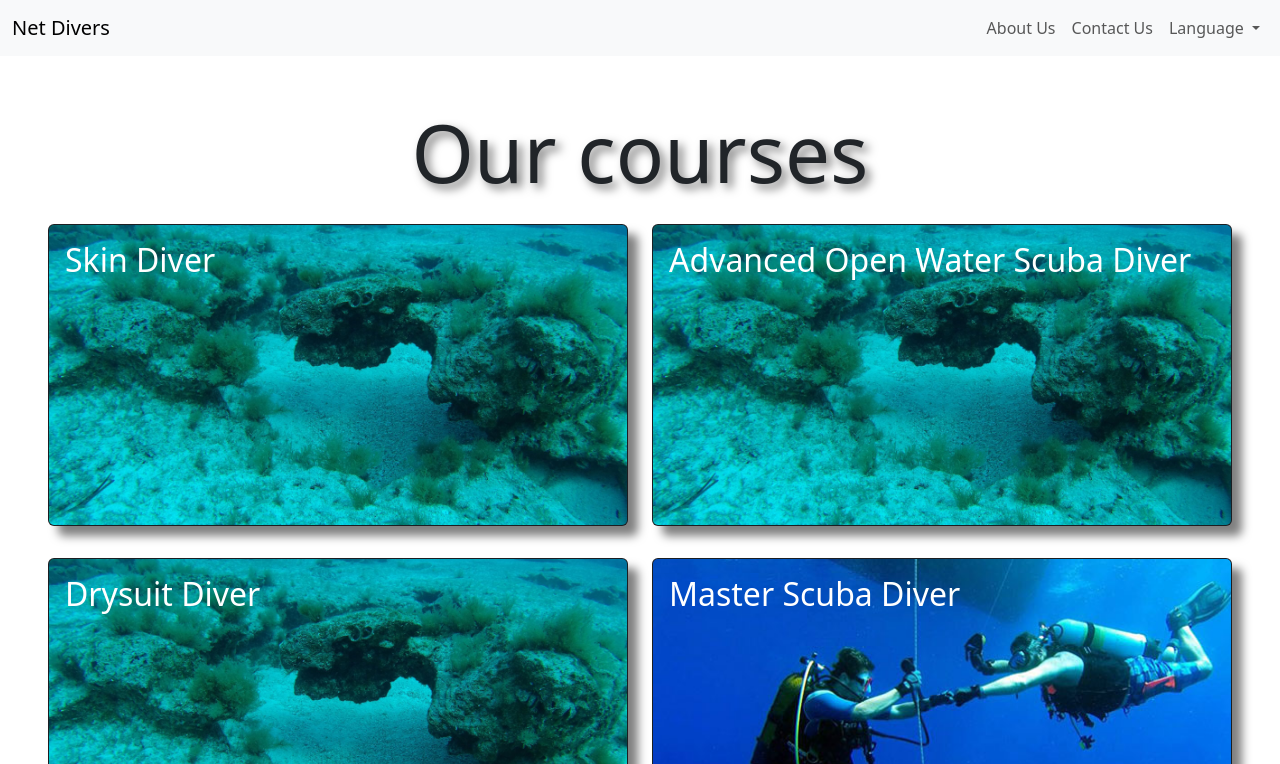
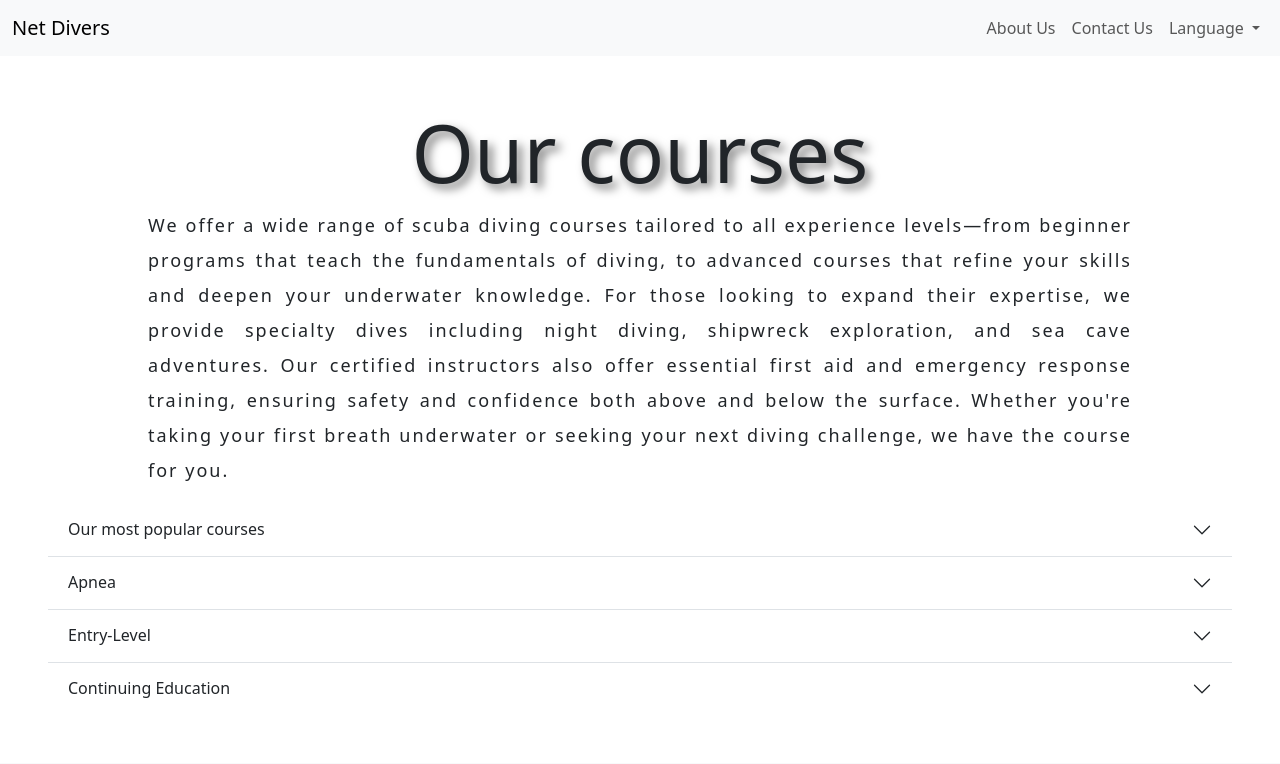
Before and after one commit to parides55/net-divers-flask-i18next, a Flask app: page /courses_and_services in a window 1280 px wide. Shown: the top 764 px of the page. Run offline with Flask 3, Linux system fonts and the light colour scheme.

Commit message:
add accordion to separate the courses by category

```diff
--- a/templates/courses_and_services.html
+++ b/templates/courses_and_services.html
@@ -6,7 +6,7 @@
     <div class="row text-center">
         <h1 class="page-titles">{{ _('Our courses') }}</h1>
     </div>
-    <!-- <div class="row">
+    <div class="row about_us_paragraphs">
         <p>
             {{ _("We offer a wide range of scuba diving courses tailored to all experience levels—from
             beginner programs that teach the fundamentals of diving, to advanced courses that
@@ -17,9 +17,19 @@
             and below the surface. Whether you're taking your first breath underwater or seeking
             your next diving challenge, we have the course for you.") }}
         </p>
-    </div> -->
+    </div>
     <div class="row">
+        <div class="accordion accordion-flush" id="accordionFlushExample">
+            <div class="accordion-item">
+                <h2 class="accordion-header">
+                <button class="accordion-button collapsed" type="button" data-bs-toggle="collapse" data-bs-target="#flush-collapseOne" aria-expanded="false" aria-controls="flush-collapseOne">
+                    {{ _("Our most popular courses") }}
+                </button>
+                </h2>
+                <div id="flush-collapseOne" class="accordion-collapse collapse" data-bs-parent="#accordionFlushExample">
+                    <div class="accordion-body">
                         {% for course in courses %}
+                            {% if course.popular == 'yes' %}
                                 <div class="col-lg-6 my-3">
                                     <div class="card text-bg-dark">
                                         <img src="{{ course.image }}" class="course-image card-img" alt="Course image">
@@ -28,8 +38,81 @@
                                         </div>
                                     </div>
                                 </div>
+                            {% endif %}
                         {% endfor %}
                     </div>
                 </div>
-
+            </div>
+            <div class="accordion-item">
+                <h2 class="accordion-header">
+                <button class="accordion-button collapsed" type="button" data-bs-toggle="collapse" data-bs-target="#flush-collapseTwo" aria-expanded="false" aria-controls="flush-collapseTwo">
+                    {{ _("Apnea") }}
+                </button>
+                </h2>
+                <div id="flush-collapseTwo" class="accordion-collapse collapse" data-bs-parent="#accordionFlushExample">
+                    <div class="accordion-body">
+                        {% for course in courses %}
+                            {% if course.category == 'Apnea' %}
+                                <div class="col-lg-6 my-3">
+                                    <div class="card text-bg-dark">
+                                        <img src="{{ course.image }}" class="course-image card-img" alt="Course image">
+                                        <div class="card-img-overlay">
+                                            <h2 class="card-title">{{ course.title }}</h2>
+                                        </div>
+                                    </div>
+                                </div>
+                            {% endif %}
+                        {% endfor %}
+                    </div>
+                </div>
+            </div>
+            <div class="accordion-item">
+                <h2 class="accordion-header">
+                <button class="accordion-button collapsed" type="button" data-bs-toggle="collapse" data-bs-target="#flush-collapseThree" aria-expanded="false" aria-controls="flush-collapseThree">
+                    {{ _("Entry-Level") }}
+                </button>
+                </h2>
+                <div id="flush-collapseThree" class="accordion-collapse collapse" data-bs-parent="#accordionFlushExample">
+                    <div class="accordion-body">
+                        {% for course in courses %}
+                            {% if course.category == 'Entry-Level' %}
+                                <div class="col-lg-6 my-3">
+                                    <div class="card text-bg-dark">
+                                        <img src="{{ course.image }}" class="course-image card-img" alt="Course image">
+                                        <div class="card-img-overlay">
+                                            <h2 class="card-title">{{ course.title }}</h2>
+                                        </div>
+                                    </div>
+                                </div>
+                            {% endif %}
+                        {% endfor %}
+                    </div>
+                </div>
+            </div>
+            <div class="accordion-item">
+                <h2 class="accordion-header">
+                <button class="accordion-button collapsed" type="button" data-bs-toggle="collapse" data-bs-target="#flush-collapseFour" aria-expanded="false" aria-controls="flush-collapseTwo">
+                    {{ _("Continuing Education") }}
+                </button>
+                </h2>
+                <div id="flush-collapseFour" class="accordion-collapse collapse" data-bs-parent="#accordionFlushExample">
+                    <div class="accordion-body">
+                        {% for course in courses %}
+                            {% if course.category == 'Continuing Education' %}
+                                <div class="col-lg-6 my-3">
+                                    <div class="card text-bg-dark">
+                                        <img src="{{ course.image }}" class="course-image card-img" alt="Course image">
+                                        <div class="card-img-overlay">
+                                            <h2 class="card-title">{{ course.title }}</h2>
+                                        </div>
+                                    </div>
+                                </div>
+                            {% endif %}
+                        {% endfor %}
+                    </div>
+                </div>
+            </div>
+        </div>
+    </div>
+</div>
 {% endblock %}
```
Lines whose indentation alone changed are shown as unchanged.
